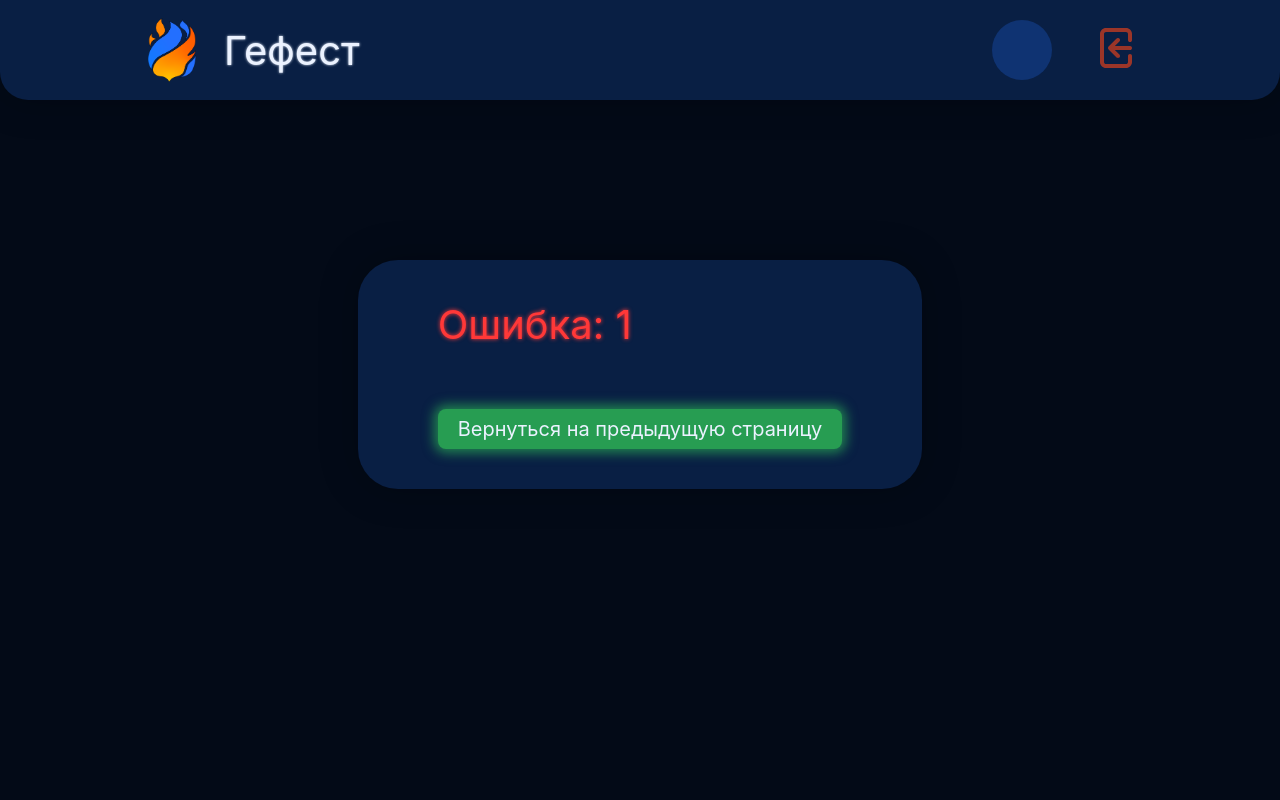
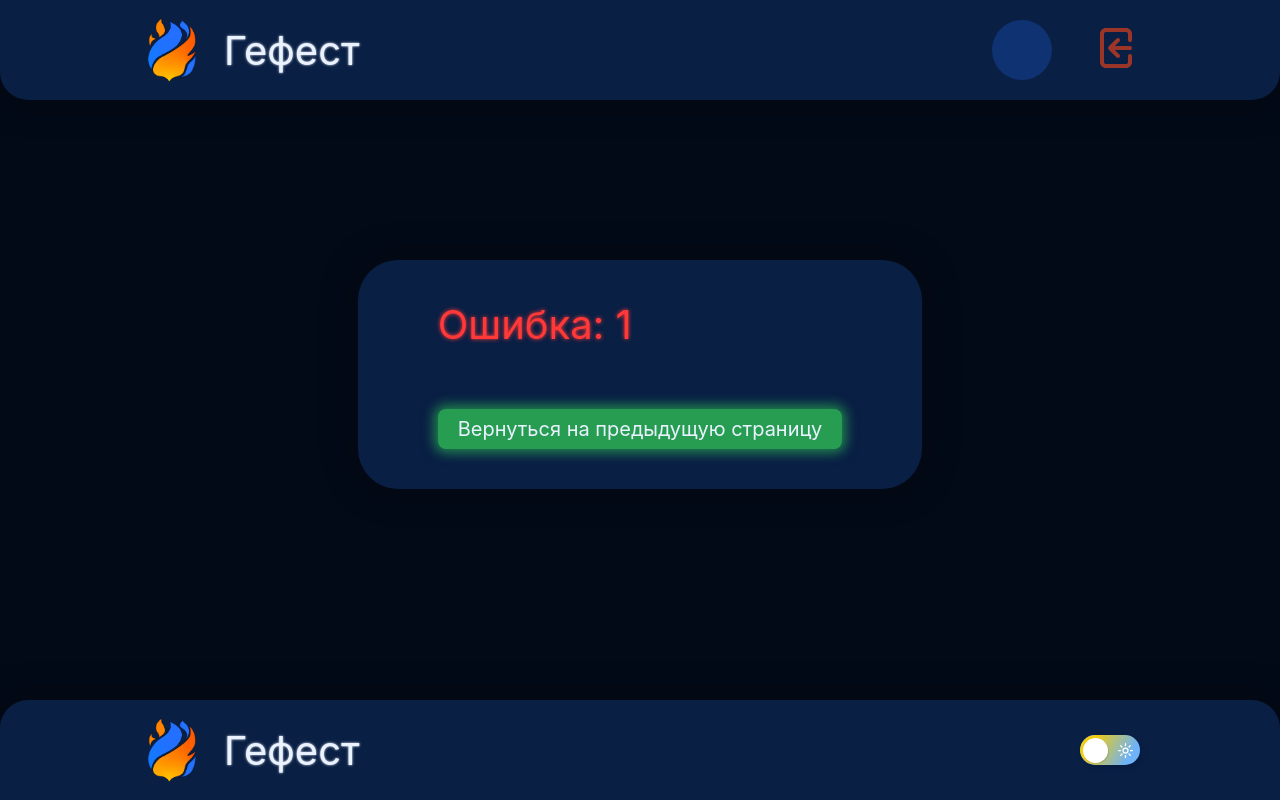
Before and after one commit to ZoomBySNik/Hephaestus, a Django app: page /error_page/1/ in a window 1280 px wide. Run offline with Django 4.2, Linux system fonts and the light colour scheme; the visitor is signed in with stand-in values (Sample User, id 1); data comes from the database, SQL or seed files in the repository; data that the repository does not hold is empty.

Commit message:
Создан футер, стырена кнопка смены темы смена темы работает

```diff
--- a/domain/templates/base.html
+++ b/domain/templates/base.html
@@ -12,6 +12,8 @@
     {% block content %}
     {% endblock %}
 </section>
+<div style="padding: 4em"></div>
+{% include 'components/footer.html' %}
 </body>
 {% include 'components/scripts.html' %}
 <style>
--- /dev/null
+++ b/domain/templates/components/footer.html
@@ -0,0 +1,22 @@
+{% load static %}
+{% block content %}
+    <footer class="footer flex-horizontal gap-1em">
+        <div class="nav-part flex-horizontal gap-1em">
+            <a href="{% url 'home' %}">
+                <div class="flex-horizontal gap-1em">
+                    <div class="logo-container">
+                        <img src="{% static 'images/logo.png' %}" class="logo"/>
+                    </div>
+                    <div class="title" style="padding-right: 3em;">Гефест</div>
+                </div>
+            </a>
+
+        </div>
+        <div class="nav-part flex-horizontal gap-2em">
+            <div>
+                {% include 'components/theme_swither.html' %}
+            </div>
+
+        </div>
+    </footer>
+{% endblock content %}
--- a/domain/templates/components/links_includer.html
+++ b/domain/templates/components/links_includer.html
@@ -2,6 +2,6 @@
 {% block content %}
     <script src="https://code.jquery.com/jquery-3.6.4.min.js"></script>
     <link rel="stylesheet" href="{% static 'css/styles.css' %}">
-    <link rel="stylesheet" href="{% static 'css/darkcolors.css' %}">
+    <link id="theme-link" rel="stylesheet" href="{% static 'css/darkcolors.css' %}">
     <link rel="icon" href="{% static 'icons/favicon.png' %}">
 {% endblock content %}
--- a/domain/templates/components/scripts.html
+++ b/domain/templates/components/scripts.html
@@ -99,5 +99,32 @@
                 noResultsMessage.style.display = resultsFound ? 'none' : 'block';
             }, delay);
         }
+
+        $(document).ready(function () {
+            // Проверяем, сохранена ли тема в куки
+            var theme = getCookie("theme");
+            if (theme) {
+                $('#theme-link').attr('href', theme);
+            }
+
+            // Обработчик события нажатия на кнопку
+            $('#theme-toggle').click(function () {
+                var currentTheme = $('#theme-link').attr('href');
+                var newTheme = currentTheme.includes('darkcolors.css') ? '{% static 'css/lightcolors.css' %}' : '{% static 'css/darkcolors.css' %}';
+
+                // Сохраняем выбранную тему в куки
+                document.cookie = "theme=" + newTheme + ";path=/";
+
+                // Применяем новую тему
+                $('#theme-link').attr('href', newTheme);
+            });
+
+            // Функция для получения значения куки по имени
+            function getCookie(name) {
+                var value = "; " + document.cookie;
+                var parts = value.split("; " + name + "=");
+                if (parts.length === 2) return parts.pop().split(";").shift();
+            }
+        });
     </script>
 {% endblock content %}
--- /dev/null
+++ b/domain/templates/components/theme_swither.html
@@ -0,0 +1,193 @@
+{% load static %}
+{% block content %}
+    <label class="switch">
+        <input class="switch__input" type="checkbox" role="switch" id="theme-toggle"
+               {% if theme == 'dark' %}checked{% endif %}>
+        <svg class="switch__icon switch__icon--light" viewBox="0 0 12 12" width="12px" height="12px"
+             aria-hidden="true">
+            <g fill="none" stroke="#fff" stroke-width="1" stroke-linecap="round">
+                <circle cx="6" cy="6" r="2"/>
+                <g stroke-dasharray="1.5 1.5">
+                    <polyline points="6 10,6 11.5" transform="rotate(0,6,6)"/>
+                    <polyline points="6 10,6 11.5" transform="rotate(45,6,6)"/>
+                    <polyline points="6 10,6 11.5" transform="rotate(90,6,6)"/>
+                    <polyline points="6 10,6 11.5" transform="rotate(135,6,6)"/>
+                    <polyline points="6 10,6 11.5" transform="rotate(180,6,6)"/>
+                    <polyline points="6 10,6 11.5" transform="rotate(225,6,6)"/>
+                    <polyline points="6 10,6 11.5" transform="rotate(270,6,6)"/>
+                    <polyline points="6 10,6 11.5" transform="rotate(315,6,6)"/>
+                </g>
+            </g>
+        </svg>
+        <svg class="switch__icon switch__icon--dark" viewBox="0 0 12 12" width="12px" height="12px"
+             aria-hidden="true">
+            <g fill="none" stroke="#fff" stroke-width="1" stroke-linejoin="round"
+               transform="rotate(-45,6,6)">
+                <path d="m9,10c-2.209,0-4-1.791-4-4s1.791-4,4-4c.304,0,.598.041.883.105-.995-.992-2.367-1.605-3.883-1.605C2.962.5.5,2.962.5,6s2.462,5.5,5.5,5.5c1.516,0,2.888-.613,3.883-1.605-.285.064-.578.105-.883.105Z"/>
+            </g>
+        </svg>
+        <span class="switch__sr">Dark Mode</span>
+    </label>
+    <style>
+        :root {
+            --hue: 223;
+            --bg: hsl(var(--hue), 10%, 90%);
+            --fg: hsl(var(--hue), 10%, 10%);
+            --primary: hsl(var(--hue), 90%, 50%);
+            --trans-dur: 0.3s;
+            --trans-timing: cubic-bezier(0.76, 0.05, 0.24, 0.95);
+            --trans-timing-in: cubic-bezier(0.76, 0.05, 0.86, 0.06);
+            --trans-timing-out: cubic-bezier(0.05, 0.76, 0.06, 0.86);
+            font-size: calc(40px + (80 - 40) * (100vw - 320px) / (2560 - 320));
+        }
+
+        input {
+            color: var(--fg);
+            font: 1em/1.5 sans-serif;
+        }
+
+        .switch {
+            margin: auto;
+            position: relative;
+        }
+
+        .switch__icon,
+        .switch__input {
+            display: block;
+        }
+
+        .switch__icon {
+            position: absolute;
+            top: 0.375em;
+            right: 0.375em;
+            width: 0.75em;
+            height: 0.75em;
+            transition: opacity calc(var(--trans-dur) / 2),
+            transform calc(var(--trans-dur) / 2);
+        }
+
+        .switch__icon polyline {
+            transition: stroke-dashoffset calc(var(--trans-dur) / 2);
+        }
+
+        .switch__icon--light,
+        .switch__icon--light polyline {
+            transition-delay: calc(var(--trans-dur) / 2);
+            transition-timing-function: var(--trans-timing-out);
+        }
+
+        .switch__icon--dark {
+            opacity: 0;
+            transform: translateX(-0.75em) rotate(30deg) scale(0.75);
+            transition-timing-function: var(--trans-timing-in);
+        }
+
+        .switch__input {
+            background-color: hsl(210, 90%, 70%);
+            border-radius: 0.75em;
+            box-shadow: 0 0 0 0.125em hsla(var(--hue), 90%, 50%, 0),
+            0.125em 0.125em 0.25em hsla(var(--hue), 90%, 10%, 0.2);
+            outline: transparent;
+            position: relative;
+            width: 3em;
+            height: 1.5em;
+            -webkit-appearance: none;
+            appearance: none;
+            -webkit-tap-highlight-color: transparent;
+            transition: background-color var(--trans-dur) var(--trans-timing),
+            box-shadow 0.15s linear;
+        }
+
+        .switch__input:focus-visible {
+            box-shadow: 0 0 0 0.125em hsl(var(--hue), 90%, 50%),
+            0.125em 0.125em 0.25em hsla(var(--hue), 90%, 10%, 0.2);
+        }
+
+        .switch__input:before,
+        .switch__input:after {
+            content: "";
+            display: block;
+            position: absolute;
+        }
+
+        .switch__input:before {
+            background-color: hsl(50, 90%, 50%);
+            border-radius: inherit;
+            mask-image: linear-gradient(120deg, hsl(0, 0%, 0%) 20%, hsla(0, 0%, 0%, 0) 80%);
+            -webkit-mask-image: linear-gradient(120deg, hsl(0, 0%, 0%) 20%, hsla(0, 0%, 0%, 0) 80%);
+            inset: 0;
+            transition: background-color var(--trans-dur) var(--trans-timing);
+        }
+
+        .switch__input:after {
+            background-color: hsl(0, 0%, 100%);
+            border-radius: 50%;
+            box-shadow: 0.05em 0.05em 0.05em hsla(var(--hue), 90%, 10%, 0.1);
+            top: 0.125em;
+            left: 0.125em;
+            width: 1.25em;
+            height: 1.25em;
+            transition: background-color var(--trans-dur) var(--trans-timing),
+            transform var(--trans-dur) var(--trans-timing);
+            z-index: 1;
+        }
+
+        .switch__input:checked {
+            background-color: hsl(290, 90%, 40%);
+        }
+
+        .switch__input:checked:before {
+            background-color: hsl(220, 90%, 40%);
+        }
+
+        .switch__input:checked:after {
+            background-color: hsl(0, 0%, 0%);
+            transform: translateX(1.5em);
+        }
+
+        .switch__input:checked ~ .switch__icon--light,
+        .switch__input:checked ~ .switch__icon--light polyline {
+            transition-delay: 0s;
+            transition-timing-function: var(--trans-timing-in);
+        }
+
+        .switch__input:checked ~ .switch__icon--light {
+            opacity: 0;
+            transform: translateX(-0.75em) rotate(-30deg) scale(0.75);
+        }
+
+        .switch__input:checked ~ .switch__icon--light polyline {
+            stroke-dashoffset: 1.5;
+        }
+
+        .switch__input:checked ~ .switch__icon--dark {
+            opacity: 1;
+            transform: translateX(-1.5em);
+            transition-delay: calc(var(--trans-dur) / 2);
+            transition-timing-function: var(--trans-timing-out);
+        }
+
+        .switch__sr {
+            overflow: hidden;
+            position: absolute;
+            width: 1px;
+            height: 1px;
+        }
+    </style>
+    <script>
+        $(document).ready(function () {
+            // Проверяем, сохранена ли тема в куки
+            var theme = getCookie("theme");
+            if (theme === '/static/css/darkcolors.css') {
+                $('#theme-toggle').prop('checked', true);
+            }
+
+            // Функция для получения значения куки по имени
+            function getCookie(name) {
+                var value = "; " + document.cookie;
+                var parts = value.split("; " + name + "=");
+                if (parts.length === 2) return parts.pop().split(";").shift();
+            }
+        });
+    </script>
+{% endblock content %}
--- a/static/css/styles.css
+++ b/static/css/styles.css
@@ -13,17 +13,19 @@
 
 .body {
     background: var(--body-bg);
+    position: relative;
     background-size: 200% 200%;
     display: block;
     flex-direction: column;
     align-items: center;
+    min-height: 100vh;
     height: 100%;
-    min-height: 200%;
     width: 100%;
 }
 
 .main {
     padding: 3em 6.8em;
+    margin: auto;
 }
 
 .nav-bar {
@@ -46,6 +48,20 @@
     padding: 0.4em 1em;
     justify-content: flex-start;
     flex-wrap: nowrap;
+}
+
+.footer {
+    position: absolute;
+    bottom: 0;
+    left: 0;
+    right: 0;
+    margin-top: -2em;
+    padding: 0.5em 6em;
+    justify-content: space-between;
+    align-items: center;
+    border-radius: 1.4em 1.4em 0 0;
+    background: var(--table-bg);
+    filter: drop-shadow(0 0 0.9em var(--element-shadow));
 }
 
 .logout-button {
```
